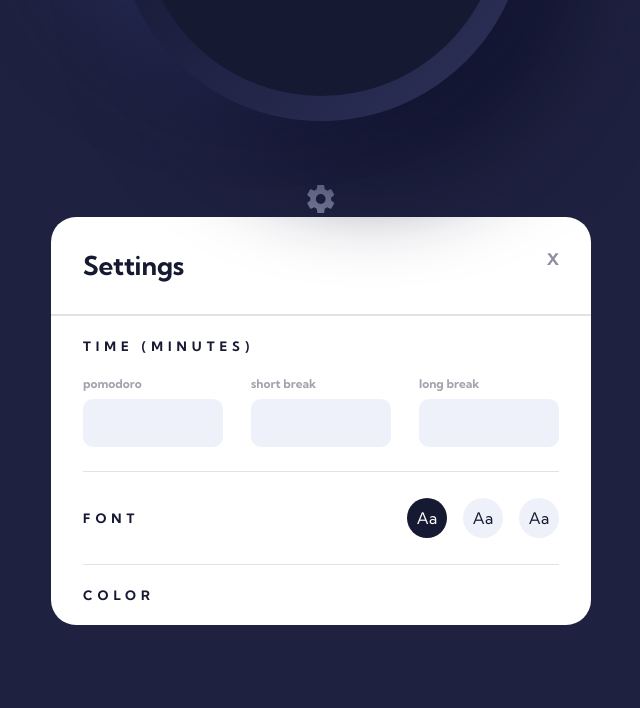
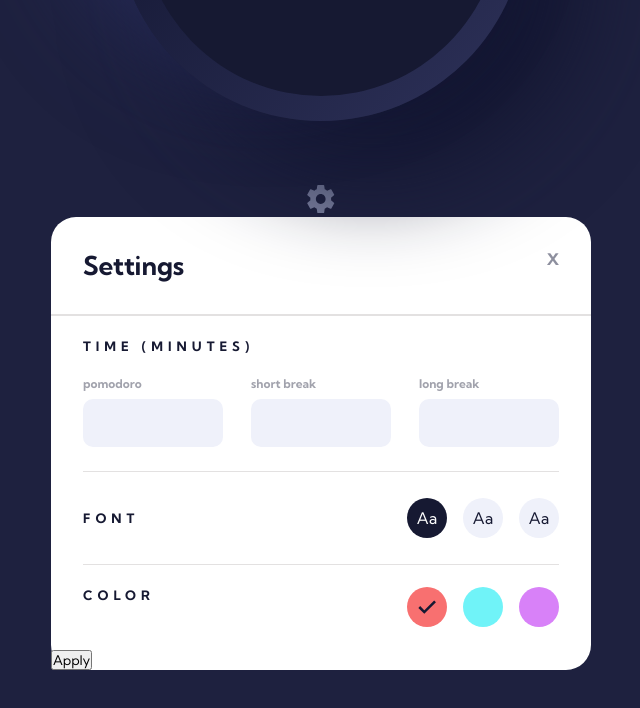
Before and after one commit to juliancioc/frontend-mentor, a plain HTML site: page pomodoro-app/index.html in a window 1280 px wide. Shown: the part 553-1261 px from the top of the page, without its empty margins (319-959 px from the left). Before the commit the page ends 1226 px from the top, so only its background shows below. Drawn offline with Linux system fonts and the light colour scheme.

Commit message:
feat: modal colors options

```diff
--- a/pomodoro-app/index.html
+++ b/pomodoro-app/index.html
@@ -64,11 +64,15 @@
         </div>
         <div class="colors">
           <p class="subtitle">Color</p>
-          <div class="option-color-one"></div>
-          <div class="option-color-one"></div>
-          <div class="option-color-one"></div>
+          <div class="colors-options-wrapper">
+            <div class="option-color color-one"></div>
+            <div class="option-color color-two"></div>
+            <div class="option-color color-three"></div>
+            <div class="check-icon"></div>
+          </div>
         </div>
       </div>
+      <button>Apply</button>
     </div>
   </main>
   <script src="main.js"></script>
--- a/pomodoro-app/styles.scss
+++ b/pomodoro-app/styles.scss
@@ -197,7 +197,7 @@ body {
           }
 
           .option {
-            background-color: #EFF1FA;
+            background-color: #eff1fa;
             border-radius: 50%;
             margin-left: 16px;
             height: 40px;
@@ -207,6 +207,51 @@ body {
             align-items: center;
             cursor: pointer;
           }
+        }
+      }
+
+      .colors {
+        display: flex;
+        justify-content: space-between;
+
+        .colors-options-wrapper {
+          position: relative;
+          display: flex;
+          justify-content: space-between;
+          margin: 22px 0;
+        }
+
+        .option-color {
+          width: 40px;
+          height: 40px;
+          border-radius: 50%;
+          margin-left: 16px;
+          display: flex;
+          align-items: center;
+          justify-content: center;
+        }
+
+        .check-icon {
+          background: url('./assets/check-icon.svg');
+          background-repeat: no-repeat;
+          background-size: cover;
+          width: 18px;
+          height: 14px;
+          position: absolute;
+          left: 1.7rem;
+          top: 0.8rem;
+        }
+
+        .color-one {
+          background-color: #f87070;
+        }
+
+        .color-two {
+          background-color: #70f3f8;
+        }
+
+        .color-three {
+          background-color: #d881f8;
         }
       }
     }
```
Also changed, not shown: pomodoro-app/assets/check-icon.svg (added), pomodoro-app/styles.css, 1 other file.
